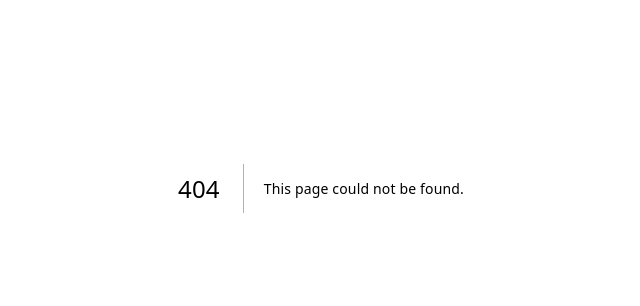
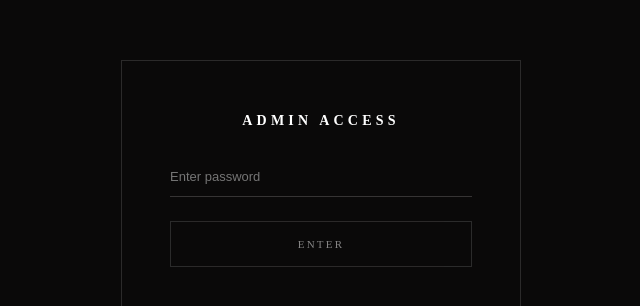
Before and after one commit to Pheonix-666/SOHARTH, a Next.js app: page /login in a window 1280 px wide. Before the commit this address had no page. Shown: the part 212-518 px from the top of the page, without its empty margins (319-959 px from the left). Built offline with nearby package versions, Linux system fonts and the light colour scheme.

Commit message:
MIDDLE ware added

```diff
--- /dev/null
+++ b/src/app/api/admin-login/route.ts
@@ -0,0 +1,21 @@
+import { NextRequest, NextResponse } from 'next/server';
+
+export async function POST(req: NextRequest) {
+    const { password } = await req.json();
+
+    if (password !== process.env.ADMIN_PASS) {
+        return NextResponse.json({ error: 'Invalid password' }, { status: 401 });
+    }
+
+    const res = NextResponse.json({ success: true });
+
+    res.cookies.set('admin_session', process.env.ADMIN_SESSION_SECRET!, {
+        httpOnly: true,      // JS cannot read this cookie
+        secure: true,        // HTTPS only in production
+        sameSite: 'strict',  // No cross-site requests
+        maxAge: 60 * 60 * 8, // 8 hours
+        path: '/',
+    });
+
+    return res;
+}
--- /dev/null
+++ b/src/app/login/page.tsx
@@ -0,0 +1,109 @@
+'use client';
+import { useState } from 'react';
+import { useRouter, useSearchParams } from 'next/navigation';
+
+export default function LoginPage() {
+    const [password, setPassword] = useState('');
+    const [error, setError] = useState('');
+    const [loading, setLoading] = useState(false);
+    const router = useRouter();
+    const searchParams = useSearchParams();
+
+    const handleLogin = async () => {
+        setLoading(true);
+        setError('');
+
+        try {
+            const res = await fetch('/api/admin-login', {
+                method: 'POST',
+                headers: { 'Content-Type': 'application/json' },
+                body: JSON.stringify({ password }),
+            });
+
+            const data = await res.json();
+
+            if (res.ok) {
+                // Redirect back to where they came from, or /admin by default
+                const from = searchParams.get('from') || '/admin';
+                router.push(from);
+            } else {
+                setError(data.error || 'Invalid password.');
+            }
+        } catch {
+            setError('Something went wrong. Try again.');
+        } finally {
+            setLoading(false);
+        }
+    };
+
+    return (
+        <div style={{
+            minHeight: '100vh',
+            display: 'flex',
+            alignItems: 'center',
+            justifyContent: 'center',
+            background: '#0a0909',
+        }}>
+            <div style={{
+                width: '100%',
+                maxWidth: '400px',
+                padding: '3rem',
+                border: '1px solid rgba(229,226,224,0.15)',
+                display: 'flex',
+                flexDirection: 'column',
+                gap: '1.5rem',
+            }}>
+                <h1 style={{
+                    color: 'var(--primary, #e5e2e0)',
+                    letterSpacing: '0.3em',
+                    fontSize: '14px',
+                    textAlign: 'center',
+                }}>
+                    ADMIN ACCESS
+                </h1>
+
+                <input
+                    type="password"
+                    placeholder="Enter password"
+                    value={password}
+                    onChange={e => setPassword(e.target.value)}
+                    onKeyDown={e => e.key === 'Enter' && handleLogin()}
+                    style={{
+                        background: 'transparent',
+                        border: 'none',
+                        borderBottom: '1px solid rgba(229,226,224,0.2)',
+                        padding: '0.75rem 0',
+                        color: 'var(--primary, #e5e2e0)',
+                        outline: 'none',
+                        fontSize: '13px',
+                        width: '100%',
+                    }}
+                />
+
+                {error && (
+                    <p style={{ color: '#ff4b4b', fontSize: '12px', margin: 0 }}>
+                        {error}
+                    </p>
+                )}
+
+                <button
+                    onClick={handleLogin}
+                    disabled={loading || !password}
+                    style={{
+                        padding: '1rem',
+                        background: 'transparent',
+                        border: '1px solid rgba(229,226,224,0.3)',
+                        color: 'var(--primary, #e5e2e0)',
+                        cursor: loading || !password ? 'not-allowed' : 'pointer',
+                        letterSpacing: '0.2em',
+                        fontSize: '11px',
+                        opacity: loading || !password ? 0.5 : 1,
+                        transition: 'all 0.3s',
+                    }}
+                >
+                    {loading ? 'VERIFYING...' : 'ENTER'}
+                </button>
+            </div>
+        </div>
+    );
+}
```
Also changed, not shown: src/middleware.ts (added, +42 -0 lines).
